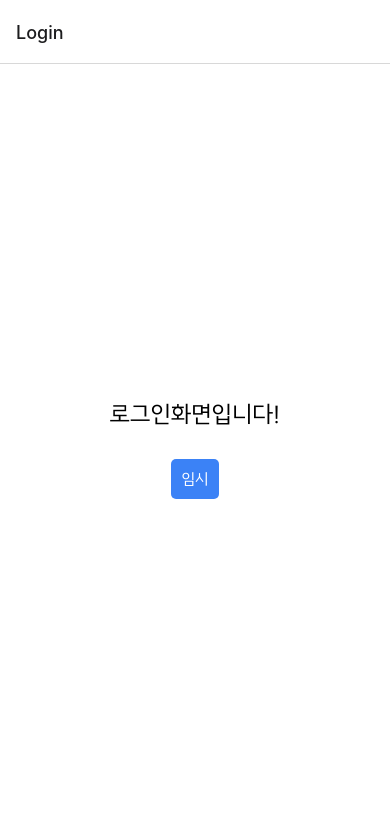
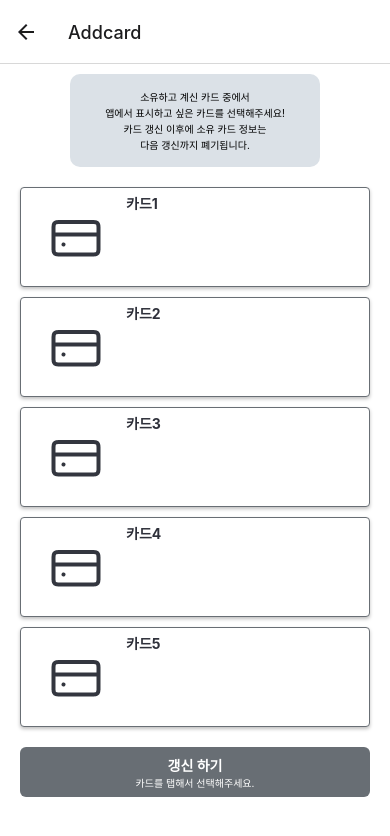
Before and after one commit to Fit-Card/Frontend, a React Native app in the folder fit-card/: screen /Addcard in a window 390 px wide. Before the commit this address had no page. Shown: the top 836 px of the page. Built offline with nearby package versions, Linux system fonts and the light colour scheme.

Commit message:
#8 feat: 카드 갱신 페이지 UI 초안

```diff
--- a/fit-card/App.tsx
+++ b/fit-card/App.tsx
@@ -10,6 +10,7 @@ import LoginScreen from "./pages/Login";
 import TempScreen from "./pages/Temp";
 import MypageScreen from "./pages/Mypage";
 import MapScreen from "./pages/Map";
+import AddcardScreen from "./pages/Addcard";
 
 // 앱 시작 시 SplashScreen을 표시하고 로딩이 완료되면 숨김
 export default function App() {
@@ -41,13 +42,14 @@ export default function App() {
   if (!fontsLoaded) {
     return null; // 폰트가 로드되지 않은 경우 아무것도 렌더링하지 않음
   }
-
+  // 헤더 안보이게 하기 ... options={{headerShown: false}}
   return (
     <NavigationContainer>
       <Stack.Navigator initialRouteName="Login">
         <Stack.Screen name="Login" component={LoginScreen} />
         <Stack.Screen name="Temp" component={TempScreen} />
-        <Stack.Screen name="Mypage" component={MypageScreen} options={{headerShown: false}}/>
+        <Stack.Screen name="Mypage" component={MypageScreen}/>
+        <Stack.Screen name="Addcard" component={AddcardScreen} />
         <Stack.Screen name="Map" component={MapScreen} />
       </Stack.Navigator>
       <StatusBar style="auto" />
--- a/fit-card/navigationTypes.tsx
+++ b/fit-card/navigationTypes.tsx
@@ -2,5 +2,6 @@ export type StackParamList = {
     Login: undefined;
     Temp: undefined;
     Mypage: undefined;
+    Addcard: undefined;
     Map: undefined;
   };
--- /dev/null
+++ b/fit-card/pages/Addcard.tsx
@@ -0,0 +1,184 @@
+import React, { useState } from "react";
+import {
+  Image,
+  View,
+  Text,
+  StyleSheet,
+  ScrollView,
+  TouchableOpacity,
+  Dimensions,
+} from "react-native";
+import { useNavigation, NavigationProp } from "@react-navigation/native";
+import { StackParamList } from "../navigationTypes";
+import Common from "../styles/Common"; // 스타일 파일 가져오기
+import KeyColors from "../styles/KeyColor";
+
+export default function AddcardScreen() {
+  const navigation = useNavigation<NavigationProp<StackParamList>>();
+
+  const [selectedCardIds, setSelectedCardIds] = useState<number[]>([]);
+
+  // 카드 데이터
+  const cardData = [
+    { id: 1, name: "카드1" },
+    { id: 2, name: "카드2" },
+    { id: 3, name: "카드3" },
+    { id: 4, name: "카드4" },
+    { id: 5, name: "카드5" },
+  ];
+
+  const handleSubmit = () => {
+    if (selectedCardIds.length > 0) {
+      alert(`총 ${selectedCardIds.length}개의 카드를 등록했습니다.`);
+      navigation.navigate("Mypage");
+    }
+  };
+
+  return (
+    <ScrollView contentContainerStyle={AddcardStyle.scrollContainer}>
+      {/* 안내 문구 */}
+      <View style={[AddcardStyle.commentContainer]}>
+        <Text style={[Common.textSmall]}>소유하고 계신 카드 중에서</Text>
+        <Text style={[Common.textSmall]}>앱에서 표시하고 싶은 카드를 선택해주세요!</Text>
+        <Text style={[Common.textSmall]}>카드 갱신 이후에 소유 카드 정보는</Text>
+        <Text style={[Common.textSmall]}>다음 갱신까지 폐기됩니다.</Text>
+      </View>
+
+      <View style={[AddcardStyle.cardListContainer]}>
+        {cardData.map((card) => (
+          <TouchableOpacity
+            key={card.id}
+            style={[
+              AddcardStyle.card,
+              { borderColor: selectedCardIds.includes(card.id) ? KeyColors.blue : KeyColors.gray },
+              { borderWidth: selectedCardIds.includes(card.id) ? 1.4 : 1.4 },
+            ]}
+            onPress={() => {
+              const newSelectedCardIds = [...selectedCardIds];
+              const index = newSelectedCardIds.indexOf(card.id);
+              if (index !== -1) {
+                // 카드가 이미 선택되어있을 경우 : 제거
+                newSelectedCardIds.splice(index, 1);
+              } else {
+                // 카드가 새로 선택된 경우 : 추가
+                newSelectedCardIds.push(card.id);
+              }
+              setSelectedCardIds(newSelectedCardIds);
+            }}
+          >
+            <View style={AddcardStyle.cardImageContainer}>
+              <Image
+                source={require("../assets/icons/icon_creditcard.png")} // PNG 파일 경로
+                style={AddcardStyle.cardImage} // 아이콘 스타일
+                resizeMode="contain"
+              />
+            </View>
+
+            <View style={AddcardStyle.cardTextContainer}>
+              <Text style={[Common.textBold, Common.textBlack]}>{card.name}</Text>
+
+              {selectedCardIds.includes(card.id) ? (
+                <Text style={[AddcardStyle.selectText, Common.textSmall]}>선택됨 ●</Text>
+              ) : null}
+            </View>
+          </TouchableOpacity>
+        ))}
+      </View>
+
+      <View>
+        <TouchableOpacity
+          style={[
+            AddcardStyle.submitButton,
+            { backgroundColor: selectedCardIds.length > 0 ? KeyColors.blue : KeyColors.gray },
+          ]}
+          onPress={handleSubmit}
+          disabled={selectedCardIds.length === 0}
+        >
+          <Text style={[Common.textBold, { color: "#FFFFFF" }]}>갱신 하기</Text>
+          {(selectedCardIds.length === 0) ? (
+                <Text style={[Common.textSmall, { color: "#FFFFFF" }]}>
+                  카드를 탭해서 선택해주세요.
+                </Text>
+              ) : <Text style={[Common.textSmall, { color: "#FFFFFF" }]}>
+              {selectedCardIds.length}개 선택됨
+            </Text>}
+
+        </TouchableOpacity>
+      </View>
+    </ScrollView>
+  );
+}
+
+const { width } = Dimensions.get("window");
+
+const AddcardStyle = StyleSheet.create({
+  scrollContainer: {
+    flexGrow: 1,
+    alignItems: "center",
+    backgroundColor: "#fff",
+  },
+  commentContainer: {
+    backgroundColor: "#DBE1E7",
+    alignItems: "center",
+    justifyContent: "center",
+    margin: 10,
+    padding: 15,
+    borderRadius: 10,
+    width: 250,
+    gap: 1,
+  },
+  cardListContainer: {
+    width: width - 40,
+    borderRadius: 8,
+    marginTop: 10,
+  },
+  card: {
+    borderRadius: 4,
+    height: 100,
+    marginBottom: 10,
+    display: "flex",
+    flexDirection: "row",
+    padding: 5,
+    alignItems: "center",
+    position: "relative",
+    backgroundColor: "#FFFFFF",
+
+    shadowColor: "#000",
+    shadowOffset: {
+      width: 0,
+      height: 2,
+    },
+    shadowOpacity: 0.25,
+    shadowRadius: 3.84,
+
+    elevation: 5,
+  },
+  selectText: {
+    position: "absolute", // Absolute position
+    bottom: 0, // 5px from bottom
+    right: 0, // 10px from right
+    color: KeyColors.blue,
+  },
+  submitButton: {
+    width: width - 40,
+    height: 50,
+    marginVertical: 10,
+    borderRadius: 6,
+    alignItems: "center",
+    justifyContent: "center",
+  },
+  cardImageContainer: {
+    height: "100%",
+    minWidth: 100,
+    display: "flex",
+    alignItems: "center",
+    justifyContent: "center",
+  },
+  cardImage: {},
+  cardTextContainer: {
+    height: "100%",
+    flex: 1,
+    position: "relative",
+    display: "flex",
+  },
+});
--- a/fit-card/pages/Mypage.tsx
+++ b/fit-card/pages/Mypage.tsx
@@ -1,17 +1,16 @@
 import React from "react";
-
-import { View, Text, Button, StyleSheet, Image} from "react-native";
+import { View, Text, StyleSheet, Image, TouchableOpacity, ScrollView } from "react-native";
 import { useNavigation, NavigationProp } from "@react-navigation/native";
 import { StackParamList } from "../navigationTypes";
 import { SafeAreaView } from "react-native-safe-area-context";
 import common from "../styles/Common"; // 스타일 파일 가져오기
-import CustomButton from "../components/button/CustomButton";
 
 export default function MypageScreen() {
   // NavigationProp 타입 지정
   const navigation = useNavigation<NavigationProp<StackParamList>>();
+
   return (
-    <SafeAreaView style={mypageStyle.container}>
+    <ScrollView style={[mypageStyle.container]}>
       {/* 인삿말 */}
       <View style={[mypageStyle.helloContainer]}>
         <Text style={[common.textBlue, common.textLarge, common.textBold]}>
@@ -32,59 +31,65 @@ export default function MypageScreen() {
         </View>
 
         {/* 카드 갱신 */}
-        <View style={[mypageStyle.menuOption]}>
+        <TouchableOpacity
+          style={[mypageStyle.menuOption]}
+          onPress={() => navigation.navigate("Addcard")}
+        >
           <Image
             source={require("../assets/icons/icon_creditcard.png")} // PNG 파일 경로
-            style={[mypageStyle.menuIcon]} // 아이콘 스타일
+            style={mypageStyle.menuIcon} // 아이콘 스타일
           />
           <Text style={[mypageStyle.menuText]}>카드 갱신</Text>
-        </View>
+        </TouchableOpacity>
+
         {/* 카드 삭제 */}
-        <View style={[mypageStyle.menuOption]}>
+        <TouchableOpacity style={mypageStyle.menuOption}>
           <Image
             source={require("../assets/icons/icon_delete.png")} // PNG 파일 경로
-            style={[mypageStyle.menuIcon]} // 아이콘 스타일
+            style={mypageStyle.menuIcon} // 아이콘 스타일
           />
-          <Text style={[mypageStyle.menuText]}>카드 삭제</Text>
+          <Text style={mypageStyle.menuText}>카드 삭제</Text>
+        </TouchableOpacity>
+
+        <View style={mypageStyle.menuTitle}>
+          <Text style={[common.textGray, common.textBold]}>사용자 설정</Text>
         </View>
 
-        <View style={[mypageStyle.menuTitle]}>
-          <Text style={[common.textGray, common.textBold]}>사용자 설정</Text>
-        </View>
-                {/* 사용자 정보 관리 */}
-                <View style={[mypageStyle.menuOption]}>
+        {/* 사용자 정보 관리 */}
+        <TouchableOpacity style={mypageStyle.menuOption}>
           <Image
             source={require("../assets/icons/icon_info.png")} // PNG 파일 경로
-            style={[mypageStyle.menuIcon]} // 아이콘 스타일
+            style={mypageStyle.menuIcon} // 아이콘 스타일
           />
-          <Text style={[mypageStyle.menuText]}>사용자 정보 관리</Text>
-        </View>
-                {/* 로그아웃 */}
-                <View style={[mypageStyle.menuOption]}>
+          <Text style={mypageStyle.menuText}>사용자 정보 관리</Text>
+        </TouchableOpacity>
+
+        {/* 로그아웃 */}
+        <TouchableOpacity style={mypageStyle.menuOption}>
           <Image
             source={require("../assets/icons/icon_signout.png")} // PNG 파일 경로
-            style={[mypageStyle.menuIcon]} // 아이콘 스타일
+            style={mypageStyle.menuIcon} // 아이콘 스타일
           />
-          <Text style={[mypageStyle.menuText]}>로그아웃</Text>
-        </View>
-                {/* 회원 탈퇴 */}
-                <View style={[mypageStyle.menuOption]}>
+          <Text style={mypageStyle.menuText}>로그아웃</Text>
+        </TouchableOpacity>
+
+        {/* 회원 탈퇴 */}
+        <TouchableOpacity style={mypageStyle.menuOption}>
           <Image
             source={require("../assets/icons/icon_no_red.png")} // PNG 파일 경로
-            style={[mypageStyle.menuIcon]} // 아이콘 스타일
+            style={mypageStyle.menuIcon} // 아이콘 스타일
           />
           <Text style={[mypageStyle.menuText, common.textRed]}>회원 탈퇴</Text>
-        </View>
+        </TouchableOpacity>
       </View>
-    </SafeAreaView>
+    </ScrollView>
   );
 }
 
 const mypageStyle = StyleSheet.create({
   container: {
-    flex: 1,
-    alignItems: "center",
     backgroundColor: "#fff",
+    width: "100%",
   },
   helloContainer: {
     display: "flex",
--- a/fit-card/pages/Template.tsx
+++ b/fit-card/pages/Template.tsx
@@ -1,9 +1,12 @@
 // 페이지 생성할때 이거 기본으로 두고 시작하면 편할듯 합니다.
 
 import React from "react";
-import { View, Text, Button, StyleSheet } from "react-native";
+import { View, Text, Button, StyleSheet, Image} from "react-native";
 import { useNavigation, NavigationProp } from "@react-navigation/native";
 import { StackParamList } from "../navigationTypes";
+import { SafeAreaView } from "react-native-safe-area-context";
+import common from "../styles/Common"; // 스타일 파일 가져오기
+import CustomButton from "../components/button/CustomButton";
 
 export default function FunctionName() {
   // NavigationProp 타입 지정
--- /dev/null
+++ b/fit-card/styles/KeyColor.tsx
@@ -0,0 +1,9 @@
+// colors.ts
+const KeyColors = {
+    black: "#2E303A",
+    gray: "#686E74",
+    blue: "#5250F0",
+    red: "#FF3C3C",
+  };
+
+  export default KeyColors;
```
